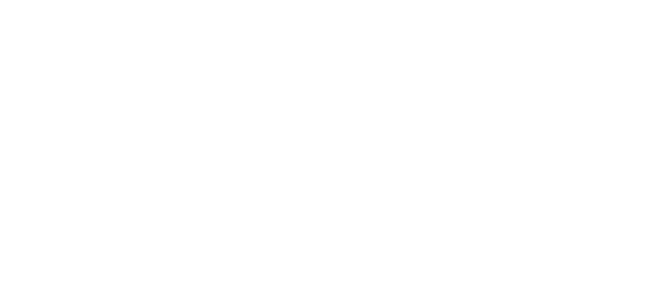
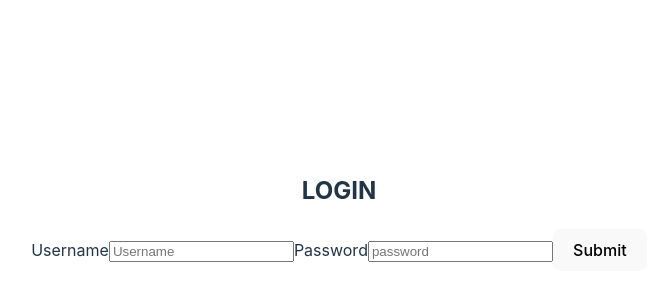
Before and after one commit to fsaptdemo/water_my_plants, a React (Vite) app in the folder plants/: page /login in a window 1280 px wide. Before the commit this address had no page. Shown: the part 188-488 px from the top of the page, without its empty margins (301-959 px from the left). Built offline with nearby package versions, Linux system fonts and the light colour scheme.

Commit message:
login complete

```diff
--- a/plants/src/App.jsx
+++ b/plants/src/App.jsx
@@ -5,6 +5,7 @@
 //components
 import Home from "./components/Home";
 import Register from "./components/Register";
+import Login from "./components/Login";
 
 function App() {
   const [token, setToken] = useState(null);
@@ -16,6 +17,7 @@
         <Routes>
           <Route path="/" element={<Home />} />
           <Route path="/register" element={<Register setToken={setToken} />} />
+          <Route path="/login" element={<Login setToken={setToken} />} />
         </Routes>
       </BrowserRouter>
     </div>
--- a/plants/src/components/Login.jsx
+++ b/plants/src/components/Login.jsx
@@ -0,0 +1,64 @@
+import { useState } from "react";
+//api
+import { useLoginMutation } from "../redux/api";
+
+function Login(props) {
+  const [userInfo, setUserInfo] = useState({
+    username: "",
+    password: "",
+  });
+  const [errorMsg, setError] = useState(null);
+  const [login] = useLoginMutation();
+
+  const eventHandler = async (event) => {
+    event.preventDefault();
+    const { data, error } = await login(userInfo);
+
+    if (error) {
+      // error.data
+      setError(error.data);
+    } else {
+      // data.token
+      props.setToken(data.token);
+    }
+  };
+
+  const onUserInput = (e) => {
+    if (errorMsg) {
+      setError(null);
+    }
+
+    setUserInfo({ ...userInfo, [e.target.name]: e.target.value });
+  };
+
+  return (
+    <div>
+      <h2>LOGIN</h2>
+      {/* error message */}
+      {errorMsg ? <p>{errorMsg}</p> : <span />}
+      <form onSubmit={eventHandler}>
+        <label>
+          Username
+          <input
+            type="text"
+            placeholder="Username"
+            name="username"
+            value={userInfo.username}
+            onChange={onUserInput}
+          />
+        </label>
+        <label htmlFor="password">Password</label>
+        <input
+          type="password"
+          placeholder="password"
+          name="password"
+          value={userInfo.password}
+          onChange={onUserInput}
+        />
+        <button>Submit</button>
+      </form>
+    </div>
+  );
+}
+
+export default Login;
--- a/plants/src/redux/api.js
+++ b/plants/src/redux/api.js
@@ -18,10 +18,17 @@
         body: registerUser,
       }),
     }),
+    login: builder.mutation({
+      query: (loginUser) => ({
+        url: "/auth/login",
+        method: "POST",
+        body: loginUser,
+      }),
+    }),
   }),
 });
 
-export const { useRegisterMutation } = apiSlice;
+export const { useRegisterMutation, useLoginMutation } = apiSlice;
 
 //useEndpointnameMutation
 //useEndpointnameQuery
```
